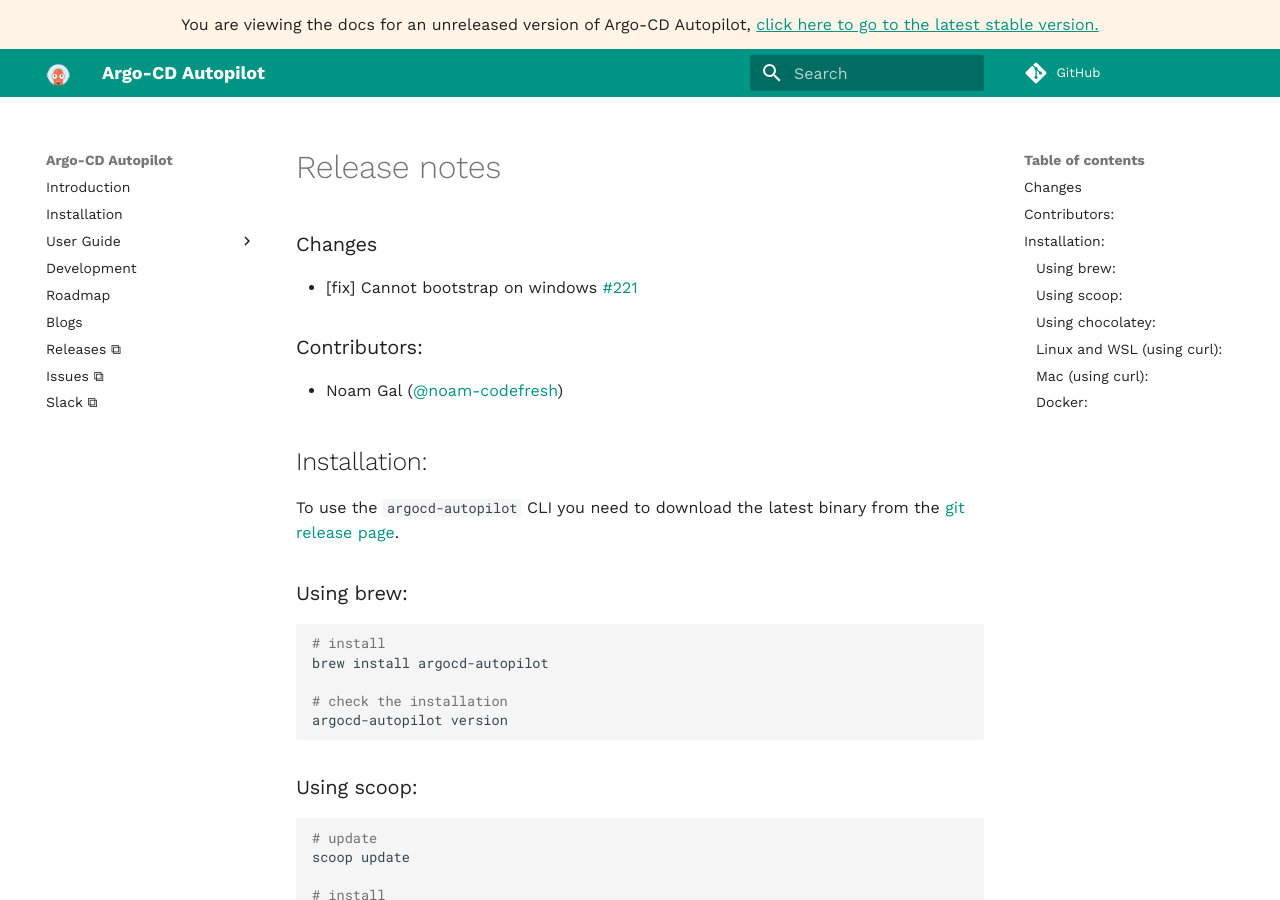
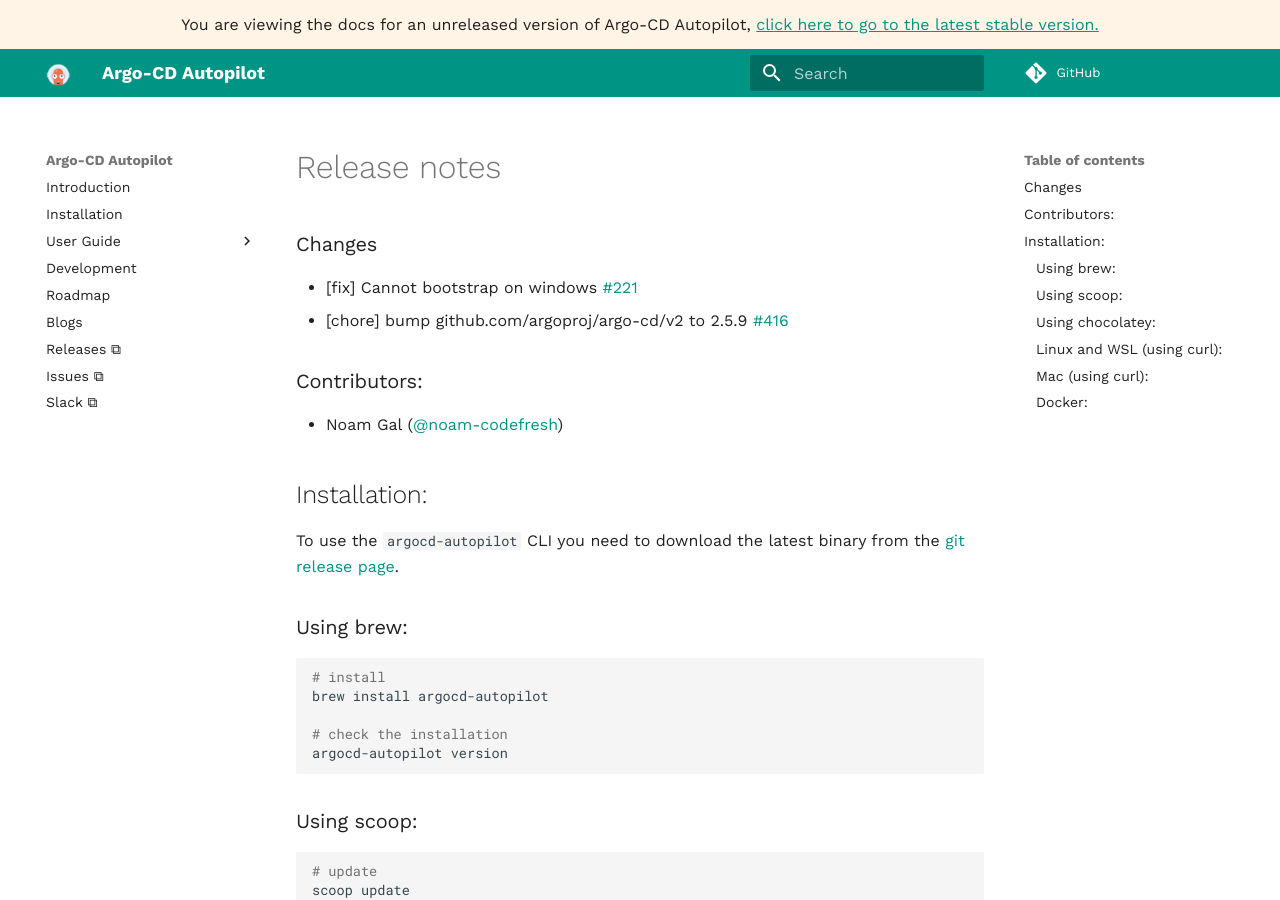
Before and after one commit to argoproj-labs/argocd-autopilot, an MkDocs documentation site: the page built from docs/releases/release_notes.md, in a window 1280 px wide and 900 px high. Built offline with MkDocs 1.6.1 and Material for MkDocs 9.7.7, drawn with Linux system fonts in a browser that asks for light colours; comment, search, counter and statistics services are not loaded.

Commit message:
added argocd bump
Signed-off-by: Noam Gal <noam.gal@codefresh.io>

```diff
--- a/docs/releases/release_notes.md
+++ b/docs/releases/release_notes.md
@@ -1,6 +1,7 @@
 ### Changes
 
 - [fix] Cannot bootstrap on windows [#221](https://github.com/argoproj-labs/argocd-autopilot/issues/221)
+- [chore] bump github.com/argoproj/argo-cd/v2 to 2.5.9 [#416](https://github.com/argoproj-labs/argocd-autopilot/pull/416)
 
 ### Contributors:
 
```
Also changed, not shown: CHANGELOG.md (+1 -0 lines).
